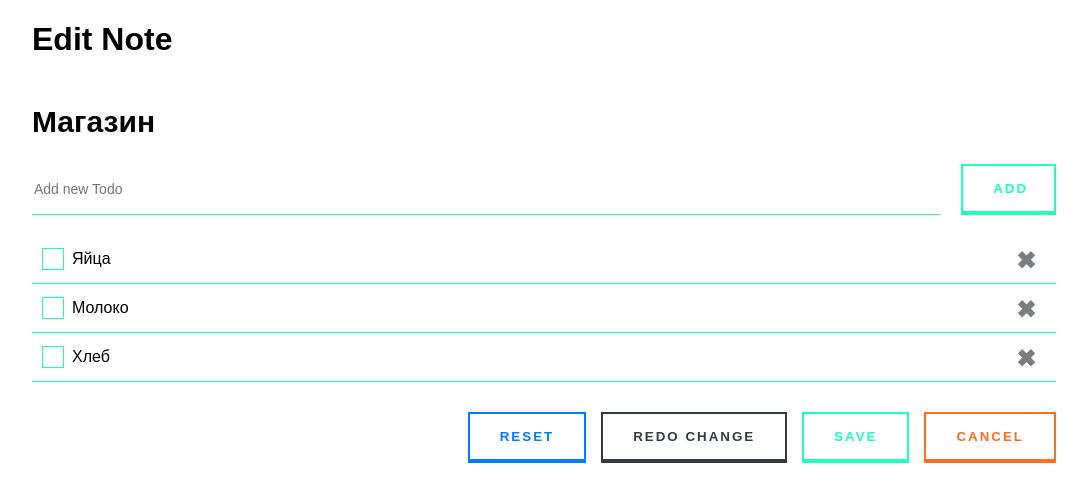
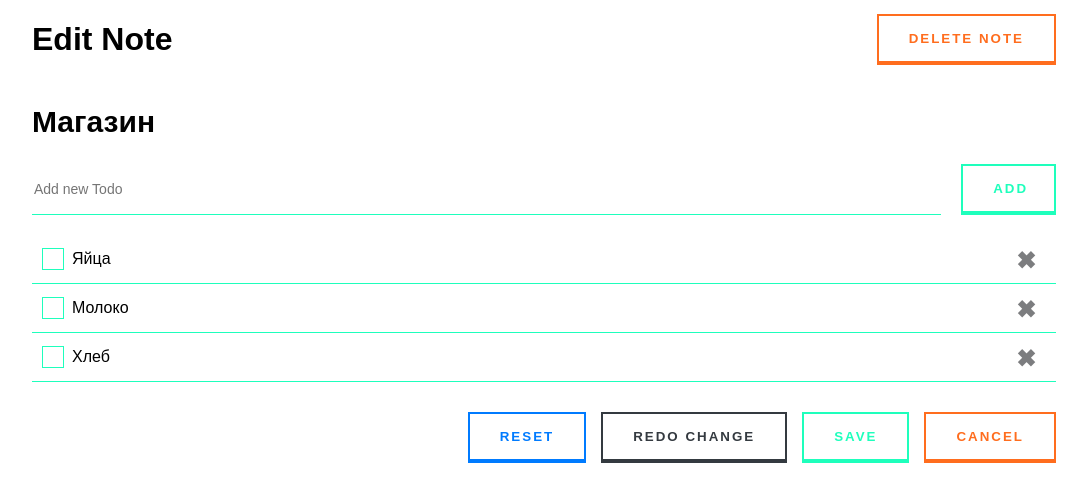
Before and after one commit to tgafiulin/todolist_yode, a React (Create React App) app: page /note/1 in a window 1280 px wide. Shown: the top 502 px of the page, without its empty margins (96-1183 px from the left). Built offline with nearby package versions, Linux system fonts and the light colour scheme.

Commit message:
add dialogwindow for delete and cancel click

```diff
--- a/src/components/pages/note/Note/Note.js
+++ b/src/components/pages/note/Note/Note.js
@@ -1,33 +1,52 @@
 import './Note.scss'
 import { useState } from 'react'
-import { useSelector } from 'react-redux'
+import { useSelector, useDispatch } from 'react-redux'
 import TodoList from 'components/pages/note/TodoList/TodoList'
 import Button from "components/common/Button/Button";
+import DialogWindow from "components/common/DialogWindow/DialogWindow";
 import { useHistory } from "react-router-dom";
+import { deleteNote } from "app/reducers/notesReducer"
 
 function Note ({id}) {
     const [button, updateButton] = useState('');
+    const [openModal, toggleOpenModal] = useState(false);
     const notes = useSelector(state => state.notes.notes);
     const note = notes.filter((note) => id === note.id)[0];
     let history = useHistory();
+    let dispatch = useDispatch();
 
     const handleClick = (value) => {
         updateButton(value);
     }
 
-    const cancel = () => {
-        history.push("/");
+    const clickCancelOrDelete = (value) => {
+        updateButton(value);
+        toggleOpenModal(true);
+    }
+
+    const handleModalClick = (clickYes) => {
+        toggleOpenModal(false);
+        if (clickYes) {
+            if (button === 'delete') {
+                dispatch(deleteNote(id));
+            }
+            history.push("/");
+        }
     }
 
     return <div className="note">
-        <h1>Edit Note</h1>
+        <div className="note__title">
+            <h1>Edit Note</h1>
+            <Button onClick={() => clickCancelOrDelete('delete')} className="button button--red" value="Delete note"/>
+        </div>
         <TodoList note={note} button={button} />
         <div className="note__buttons">
             <Button onClick={() => handleClick('reset')} className="button button--blue" value="Reset"/>
             <Button onClick={() => handleClick('redo')} className="button button--black" value="Redo Change"/>
             <Button onClick={() => handleClick('save')} className="button" value="Save"/>
-            <Button onClick={cancel} className="button button--red" value="Cancel"/>
+            <Button onClick={() => clickCancelOrDelete('cancel')} className="button button--red" value="Cancel"/>
         </div>
+        {openModal ?  <DialogWindow accept={() => handleModalClick(true)} reject={() => handleModalClick(false)} /> : ''}
     </div>
 }
 
```
